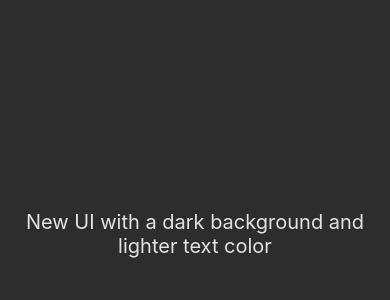
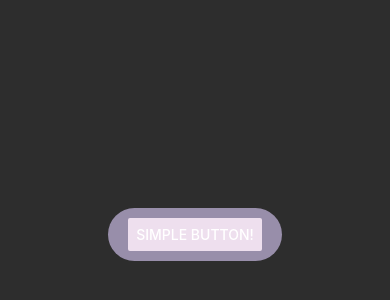
Before and after one commit to jaamaalxyz/rn-expo-animated-buttons, a React Native app: screen / in a window 390 px wide. Shown: the part 188-488 px from the top of the page. Built offline with nearby package versions, Linux system fonts and the light colour scheme.

Commit message:
Add a simple rn button with a wrapper view

```diff
--- a/App.js
+++ b/App.js
@@ -1,20 +1,19 @@
 import { StatusBar } from 'expo-status-bar';
-import { StyleSheet, Text, View } from 'react-native';
+import { Alert, Button, StyleSheet, View } from 'react-native';
 
 export default function App() {
   return (
     <View style={styles.container}>
       <StatusBar style="auto" />
-      <Text
-        style={{
-          fontSize: 20,
-          color: '#E3E3E3',
-          textAlign: 'center',
-          paddingHorizontal: 20,
-        }}
-      >
-        New UI with a dark background and lighter text color
-      </Text>
+      <View style={[styles.wrapper, styles.simpleButton]}>
+        <Button
+          title="Simple Button!"
+          onPress={() => {
+            Alert.alert('Simple button pressed!');
+          }}
+          color={'#EEDFEE'}
+        />
+      </View>
     </View>
   );
 }
@@ -26,4 +25,12 @@ const styles = StyleSheet.create({
     alignItems: 'center',
     justifyContent: 'center',
   },
+  wrapper: {
+    borderRadius: 30,
+    paddingVertical: 10,
+    paddingHorizontal: 20,
+  },
+  simpleButton: {
+    backgroundColor: '#988EAA',
+  },
 });
```
